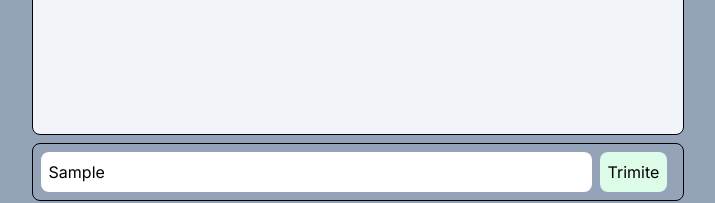
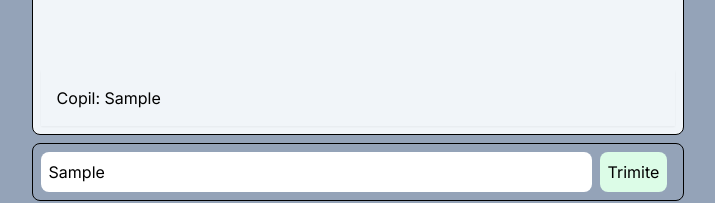
Before and after one commit to CristiManolescu/santa-klaus, a Next.js app: page / in a window 1280 px wide. Both pictures are taken after typing "Sample" into the empty fields and a click on the button "Trimite". Shown: the part 794-997 px from the top of the page, without its empty margins (286-1001 px from the left). Built offline with nearby package versions, Linux system fonts and the light colour scheme; no server answers.

Commit message:
Feat: You can now use chat to write inside of it; Santa welcomes you

```diff
--- /dev/null
+++ b/components/ChatMessage.tsx
@@ -0,0 +1,13 @@
+interface ChatMessageProps {
+  //name: string;
+  message: string;
+}
+
+export default function ChatMessage({ message }: ChatMessageProps) {
+  return (
+    <div className="flex items-center shadow-sm p-2">
+      {/* <span className="font-bold px-2">{name}</span> */}
+      <span className="m-2">{message}</span>
+    </div>
+  );
+}
--- a/next.config.js
+++ b/next.config.js
@@ -1,6 +1,9 @@
 /** @type {import('next').NextConfig} */
 const nextConfig = {
   reactStrictMode: true,
-}
+  env: {
+    OPENAI_API_KEY: "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",
+  },
+};
 
-module.exports = nextConfig
+module.exports = nextConfig;
--- a/pages/index.tsx
+++ b/pages/index.tsx
@@ -1,15 +1,41 @@
 import Image from "next/image";
 import { Inter } from "next/font/google";
 import logo from "@/public/santaLogo.png";
-import { useState } from "react";
+import { useEffect, useRef, useState } from "react";
+import openai from "@/utils/openai";
+import ChatMessage from "@/components/ChatMessage";
 
 const inter = Inter({ subsets: ["latin"] });
 
 export default function Home() {
-  const [message, setMessage] = useState<string>("");
+  const message = useRef<HTMLInputElement>(null);
+  const [chatMessages, setChatMessages] = useState<string[]>([]);
+
+  useEffect(() => {
+    welcome();
+  }, []);
+
+  const welcome = async () => {
+    const gptQuery =
+      "De acum tu esti Mos Craciun, vei raspunde la acest mesaj cu faptul ca esti Mos Craciun si ca imi asculti dorintele. Dupa aceea vei comunica in continuare conform personajului";
+
+    const gptResults = await openai.chat.completions.create({
+      messages: [{ role: "user", content: gptQuery }],
+      model: "gpt-3.5-turbo",
+    });
+
+    setChatMessages((chatMessages) => [
+      `Mos Craciun🎅: ${gptResults.choices[0].message.content}`,
+      ...chatMessages,
+    ]);
+  };
 
   const handleSend = async (e: React.FormEvent<HTMLFormElement>) => {
     e.preventDefault();
+    setChatMessages((chatMessages) => [
+      `Copil: ${message.current!.value}`,
+      ...chatMessages,
+    ]);
   };
 
   return (
@@ -17,16 +43,19 @@ export default function Home() {
       className={`flex min-h-screen flex-col items-center gap-2 p-24 bg-slate-400 ${inter.className}`}
     >
       <Image src={logo} alt="logo" width="300" height="300" />
-      <div className="w-[60%] h-[600px] ml-2 p-2 border border-black bg-slate-100 rounded-lg overflow-y-scroll flex "></div>
+      <div className="w-[60%] h-[600px] ml-2 p-2 border border-black bg-slate-100 rounded-lg overflow-y-scroll flex flex-col-reverse ">
+        {chatMessages.map((message) => (
+          <ChatMessage key={message} message={message} />
+        ))}
+      </div>
       <form
         onSubmit={handleSend}
         className="flex justify-center w-[60%] p-2 ml-2 border border-black rounded-lg"
       >
         <input
+          ref={message}
           className="p-2 w-full rounded-lg"
           placeholder="Spune-i mosului ce-ti doresti sa-ti aduca!"
-          value={message}
-          onChange={(e) => setMessage(e.target.value)}
         />
         <button className="px-2 mx-2 bg-green-100 rounded-lg">Trimite</button>
       </form>
--- /dev/null
+++ b/utils/constants.ts
@@ -0,0 +1 @@
+export const OPENAI_API_KEY = process.env.OPENAI_API_KEY;
--- /dev/null
+++ b/utils/openai.ts
@@ -0,0 +1,9 @@
+import OpenAI from "openai";
+import { OPENAI_API_KEY } from "./constants";
+
+const openai = new OpenAI({
+  apiKey: OPENAI_API_KEY, // defaults to process.env["OPENAI_API_KEY"]
+  dangerouslyAllowBrowser: true,
+});
+
+export default openai;
```
Also changed, not shown: package.json (+6 -5 lines), 2 other files (tests, documents, lock files or other folders).
